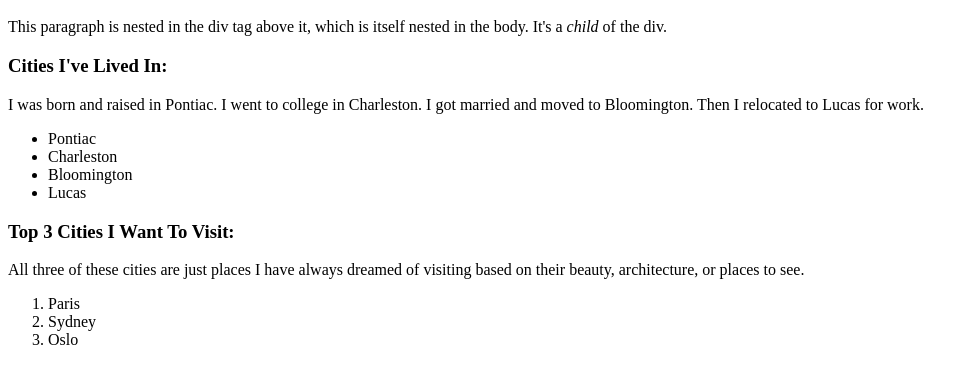
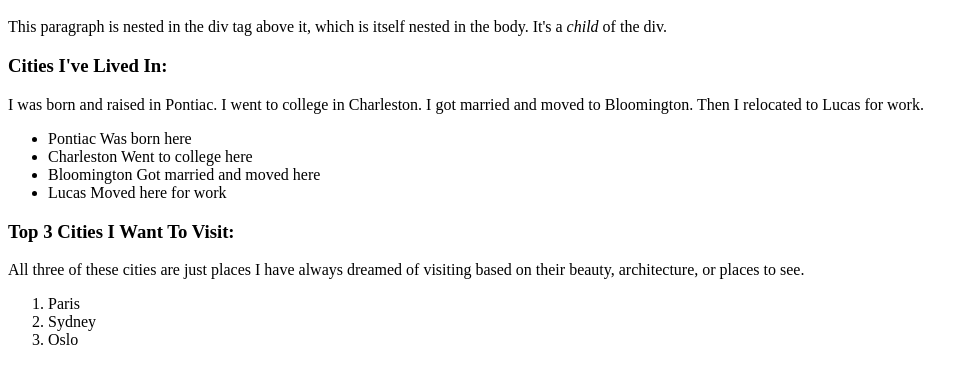
Before and after one commit to tagiordano88/statefarm-adt-tiffany-first-website, a plain HTML site: page index.html in a window 1280 px wide. Shown: the part 48-432 px from the top of the page, without its empty margins (0-978 px from the left). Drawn offline with Linux system fonts and the light colour scheme.

Commit message:
added span elements

```diff
--- a/index.html
+++ b/index.html
@@ -11,10 +11,10 @@
         I was born and raised in Pontiac. I went to college in Charleston. I got married and moved to Bloomington. Then I relocated
         to Lucas for work.
         <ul>
-            <li>Pontiac</li>
-            <li>Charleston</li>
-            <li>Bloomington</li>
-            <li>Lucas</li>
+            <li>Pontiac <span class="reason">Was born here</span></li>
+            <li>Charleston <span class="reason">Went to college here</span></li>
+            <li>Bloomington <span class="reason">Got married and moved here</span></li>
+            <li>Lucas <span class="reason">Moved here for work</span></li>
         </ul>
 
         <h3>Top 3 Cities I Want To Visit:</h3>
```
